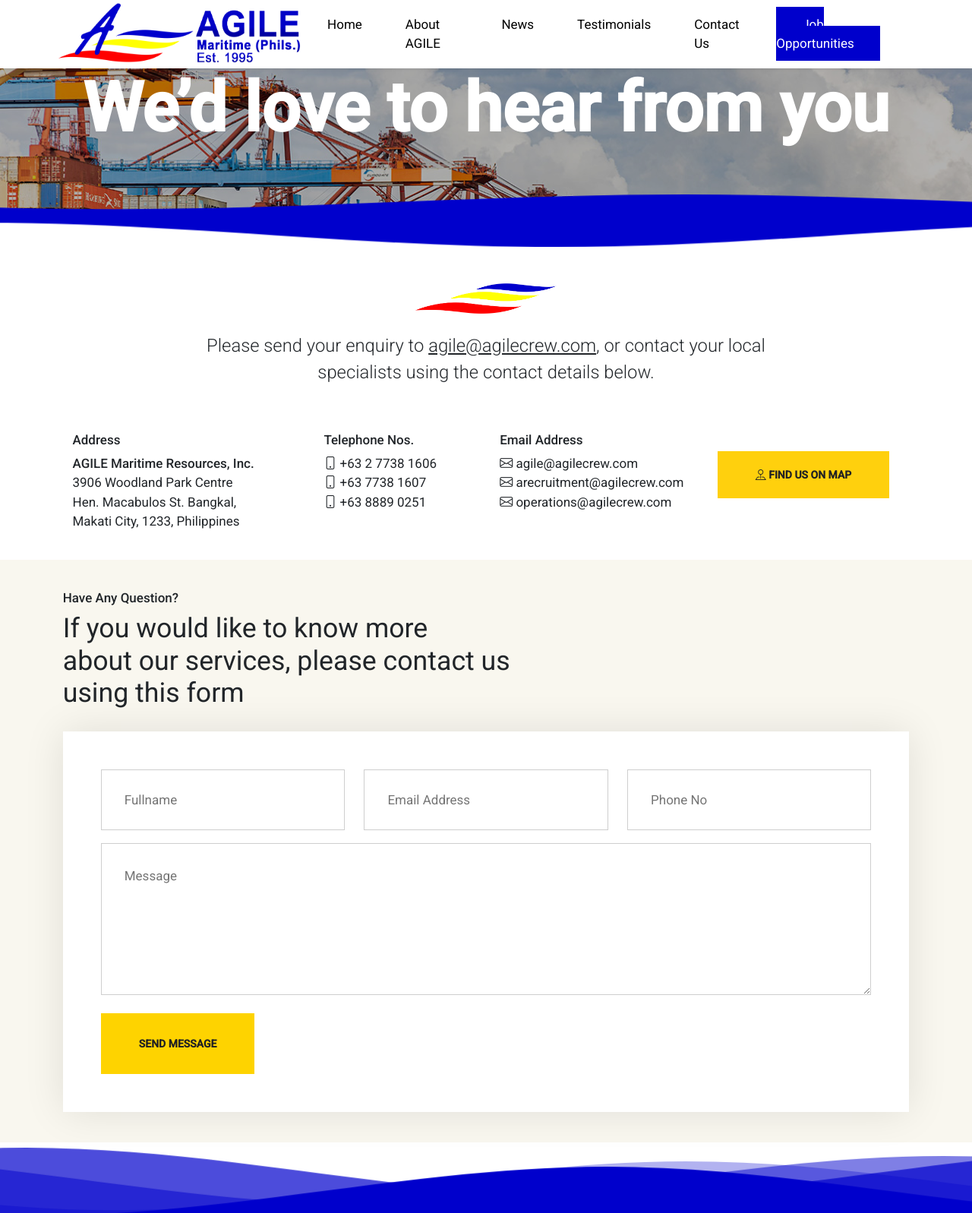
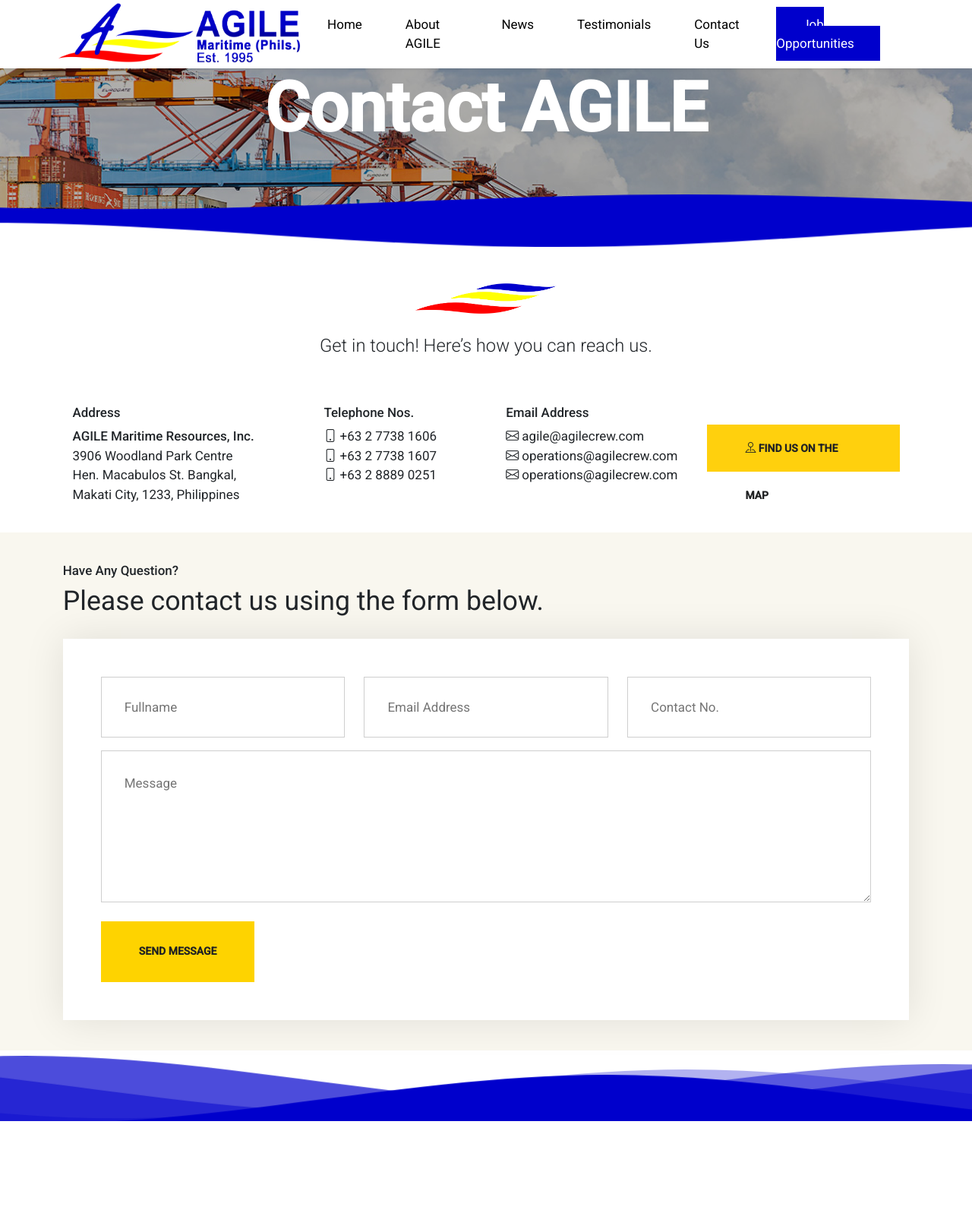
Before and after one commit to odedahay/dj-agile-app, a Django app: template templates/contacts/contacts.html in a window 1280 px wide. Shown: the whole page at 76% size. After the commit the page ends 1476 px from the top, so only its background shows below. Run offline with Django 3.2, Linux system fonts and the light colour scheme; the template is opened without the code that fills it, so the values that code supplies are empty; some libraries are stand-ins or nearby versions.

Commit message:
Labels updated

```diff
--- a/templates/contacts/contacts.html
+++ b/templates/contacts/contacts.html
@@ -5,7 +5,7 @@
    <!-- Hero Banner -->
    <header class="page-header banner-top" data-background="{% static 'images/slide01.jpeg' %}" style="background: url('{% static 'images/slide04.jpg'%}') rgba(0, 0, 0, 0.3);">
     <div class="container inner-banner">
-      <h1 class="inner-banner__title">We’d love to hear from you</h1>
+      <h1 class="inner-banner__title">Contact AGILE</h1>
     </div>
       <!-- end container -->
     </header>
@@ -33,7 +33,7 @@
               <figure>
                 <img src="{% static 'images/logo-shape.png'%}" class="shape-news-logo"/>
               </figure>
-                <p>Please send your enquiry to <u>agile@agilecrew.com</u>, or contact your local<br> specialists using the contact details below.</p>
+                <p>Get in touch! Here’s how you can reach us.</p>
             </div>
             <!-- end section-title -->
           </div>
@@ -54,8 +54,8 @@
                 <h6 class="widget-title">Telephone Nos.</h6>
                 <p class="contact-numbers">
                   <a href="tel:+63277381606" title="+63 2 7738 1606"><i class="bi bi-phone"></i> +63 2 7738 1606 </a><br>
-                  <a href="tel:+6377381607" title="+63  7738 1607"><i class="bi bi-phone"></i> +63  7738 1607 </a><br>
-                  <a href="tel:+6388890251" title="+63 8889 0251"><i class="bi bi-phone"></i> +63 8889 0251 </a><br>
+                  <a href="tel:+63277381607" title="+63 2 7738 1607"><i class="bi bi-phone"></i> +63 2 7738 1607</a><br>
+                  <a href="tel:+63288890251" title="+63 2 8889 0251"><i class="bi bi-phone"></i> +63 2 8889 0251 </a><br>
                 </p>
               </div>
             </div>
@@ -63,15 +63,15 @@
               <div>
                 <h6 class="widget-sub-title">Email Address</h6>
                 <p class="contact-emails">
-                  <a href="#"><i class="bi bi-envelope"></i> agile@agilecrew.com </a> <br>
-                  <a href="#"><i class="bi bi-envelope"></i> arecruitment@agilecrew.com</a> <br>
-                  <a href="#"><i class="bi bi-envelope"></i> operations@agilecrew.com</a>
+                  <a href="mailto:agile@agilecrew.com"><i class="bi bi-envelope"></i> agile@agilecrew.com </a> <br>
+                  <a href="mailto:operations@agilecrew.com"><i class="bi bi-envelope"></i> operations@agilecrew.com</a> <br>
+                  <a href="mailto:recruitment@agilecrew.com"><i class="bi bi-envelope"></i> operations@agilecrew.com</a>
                 </p>
               </div>
             </div>
             <div class="col d-md-flex justify-content-center align-items-start">
               <div class="mt-4">
-                <a href="https://goo.gl/maps/KWZUkhWFDbnZjowv8" data-fancybox="" data-width="640" data-height="360" class="custom-button" target="_blank"><i class="bi bi-pin-map"></i> FIND US ON MAP</a>
+                <a href="https://goo.gl/maps/KWZUkhWFDbnZjowv8" data-fancybox="" data-width="640" data-height="360" class="custom-button" target="_blank"><i class="bi bi-pin-map"></i> FIND US ON THE MAP</a>
               </div>
             </div>
           </div>
@@ -86,10 +86,7 @@
              <div class="col-12">
             <div class="section-title section-title-btm-20px text-left">
                 <h6>Have Any Question?</h6>
-                <h3>If you would like to know more <br>
-                about our services, please contact us <br>
-                using this form
-                </h3>
+                <h3>Please contact us using the form below.</h3>
             </div>
             <!-- end section-title -->
           </div>
@@ -109,7 +106,7 @@
                       </div>
                       <!-- end form-group -->
                       <div class="form-group col-lg-4 col-md-6">
-                          <input type="text" name="phone" placeholder="Phone No" required>
+                          <input type="text" name="phone" placeholder="Contact No." required>
                       </div>
                       <!-- end form-group -->
                       <div class="form-group col-12">
--- a/templates/jobs/job_details.html
+++ b/templates/jobs/job_details.html
@@ -6,7 +6,7 @@
  <!-- Hero Banner -->
  <header class="page-header banner-top" data-background="images/slide01.jpeg" style="background: url('{% static 'images/slide03.jpg'%}') rgba(0, 0, 0, 0.5);">
     <div class="container">
-      <h1 class="inner-banner__title">We’d have jobs for you</h1>
+      <h1 class="inner-banner__title">Vacancies</h1>
     </div>
       <!-- end container -->
     </header>
--- a/templates/jobs/jobs_list.html
+++ b/templates/jobs/jobs_list.html
@@ -5,7 +5,7 @@
 <!-- Hero Banner -->
 <header class="page-header banner-top" style="background: url('{% static 'images/slide03.jpg' %} ') rgba(0, 0, 0, 0.3);">
   <div class="container">
-    <h1 class="inner-banner__title">We’d have jobs for you</h1>
+    <h1 class="inner-banner__title">Vacancies</h1>
   </div>
 </header>
 <div class="waves-grp">
@@ -31,7 +31,7 @@
           <div class="section-title section-title-mb-40" id="job-list_">
             <figure class="figure-job">
               <!-- <img src="{% static 'images/agile-logo.svg' %}" alt="Image"> -->
-              <p class="pt-4">Search by Job title, field or competency - It only takes a few seconds. Apply now.</p>
+              <p class="pt-4">Your voyage starts here. Come aboard!</p>
             </figure>
 
           </div>
--- a/templates/pages/index.html
+++ b/templates/pages/index.html
@@ -44,7 +44,7 @@
                       </div>
                       <div class="col-md-8">
                           <h2 class="pt-3">Ship manning</h2>
-                          <p>We supply top calibre Filipino officers and highly skilled ratings to all types of tankers. We grow our own officers from our pool of deck and engine cadets. Our petty officers and ratings go through continuous tooling and re-tooling trainings to level up their skills  and safety consciousness.</p>
+                          <p>We supply top calibre Filipino officers and highly skilled ratings to all types of tankers. We grow our own officers from our pool of deck and engine cadets. Our petty officers and ratings go through continuous tooling and re-tooling trainings to level up their skills and imbibe safety culture.</p>
                       </div>
                   </div>
                 </div>
@@ -70,7 +70,7 @@
 <section class="content-section bg-light">
   <div class="container">
     <div class="section-title">
-      <h2>Join <strong class="font-blue">Team AGILE!</strong>  in riding the waves of change!</h2>
+      <h2>Join <strong class="font-blue">Team AGILE</strong>  in riding the waves of change!</h2>
       <p class="text-center"><a href="{% url 'jobs:jobs_list' %}" class="btn btn-lg btn-primary mt-4 text-uppercase">Join Now</a></p>
     </div>
 
```
